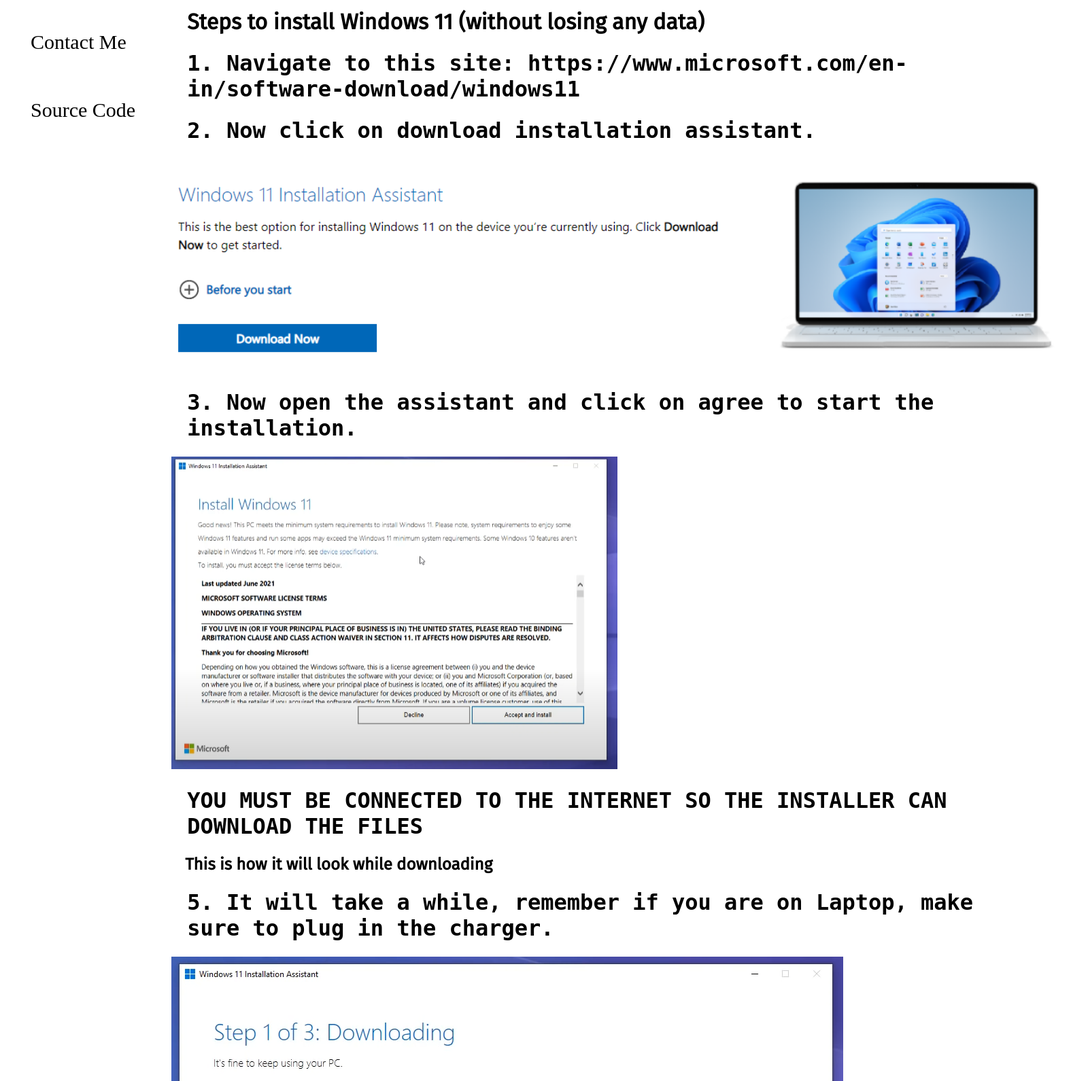
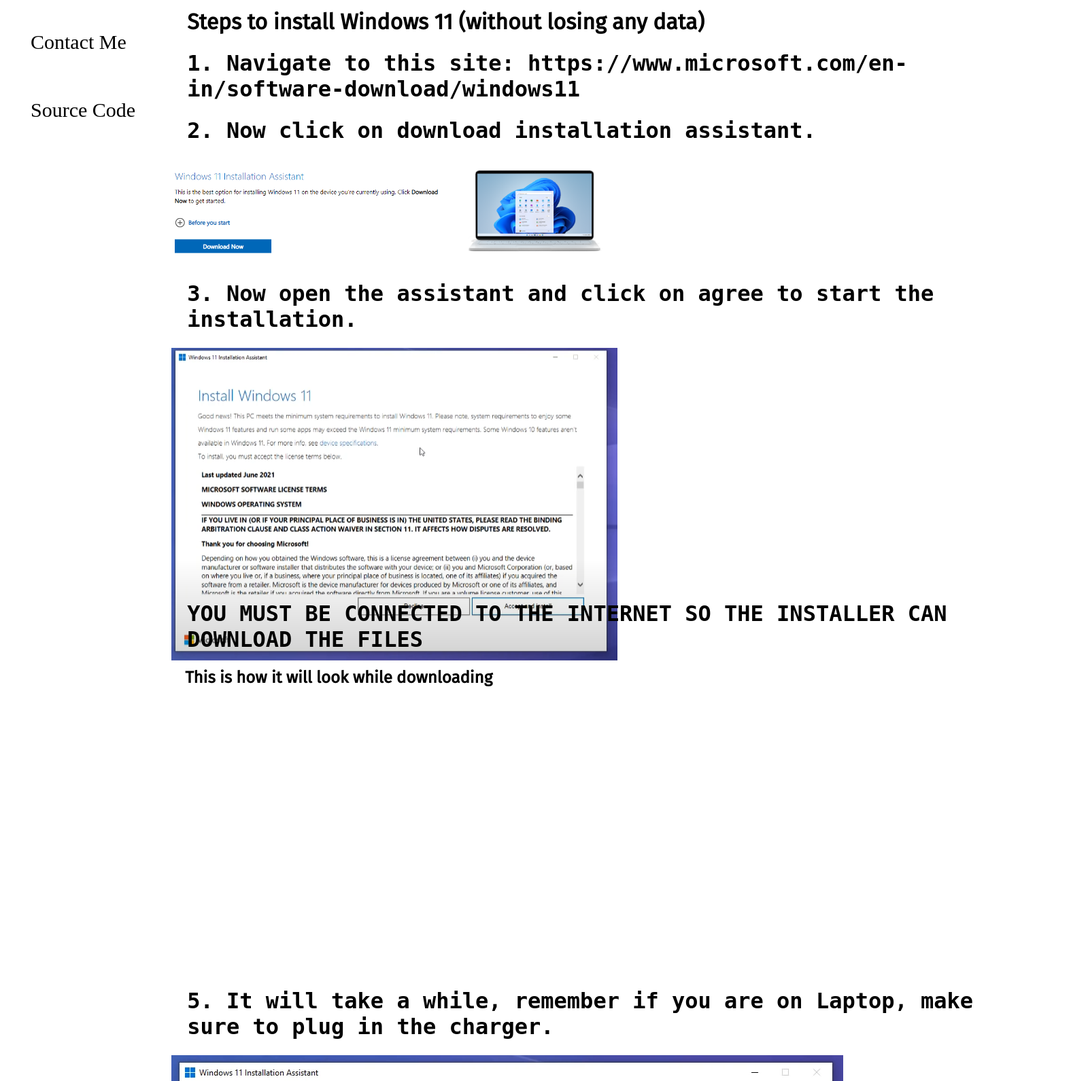
Before and after one commit to AaryanSantoshPandey/Code-With-Aaryan, a PHP site: page /blog1.html in a window 1600 px wide. Shown: the part 433-2024 px from the top of the page at 68% size. Run offline with PHP 8.4, Linux system fonts and the light colour scheme.

Commit message:
Update syle.css

```diff
--- a/css/syle.css
+++ b/css/syle.css
@@ -585,5 +585,19 @@
 }
 
 .h22 img{
-    height: 39vh;
+    height: 19vh;
 }
+
+.h23{
+   height: 56vh;
+}
+
+
+.h24{
+   height: 55vh;
+}
+
+
+.h25{
+   height: 55vh;
+}
```
